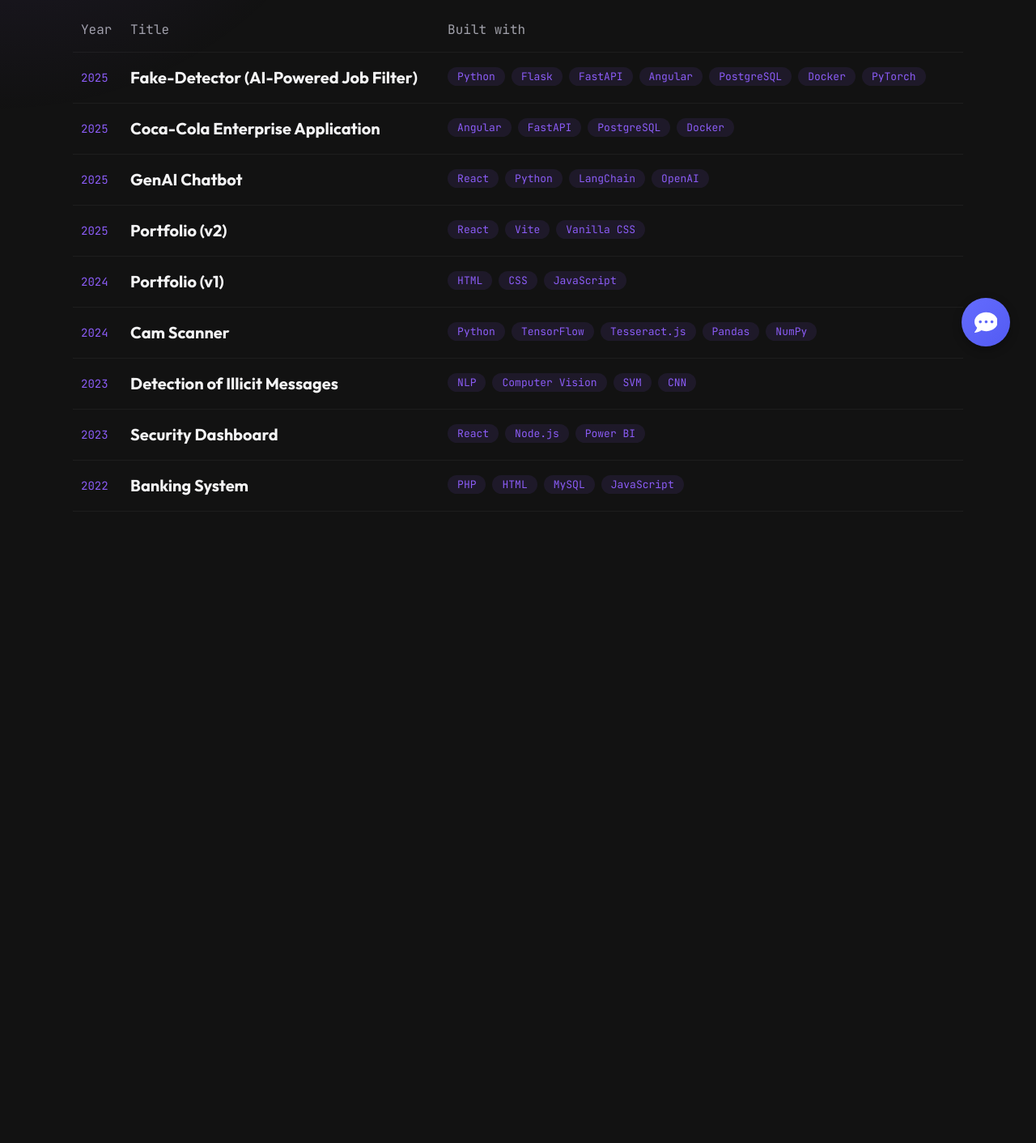
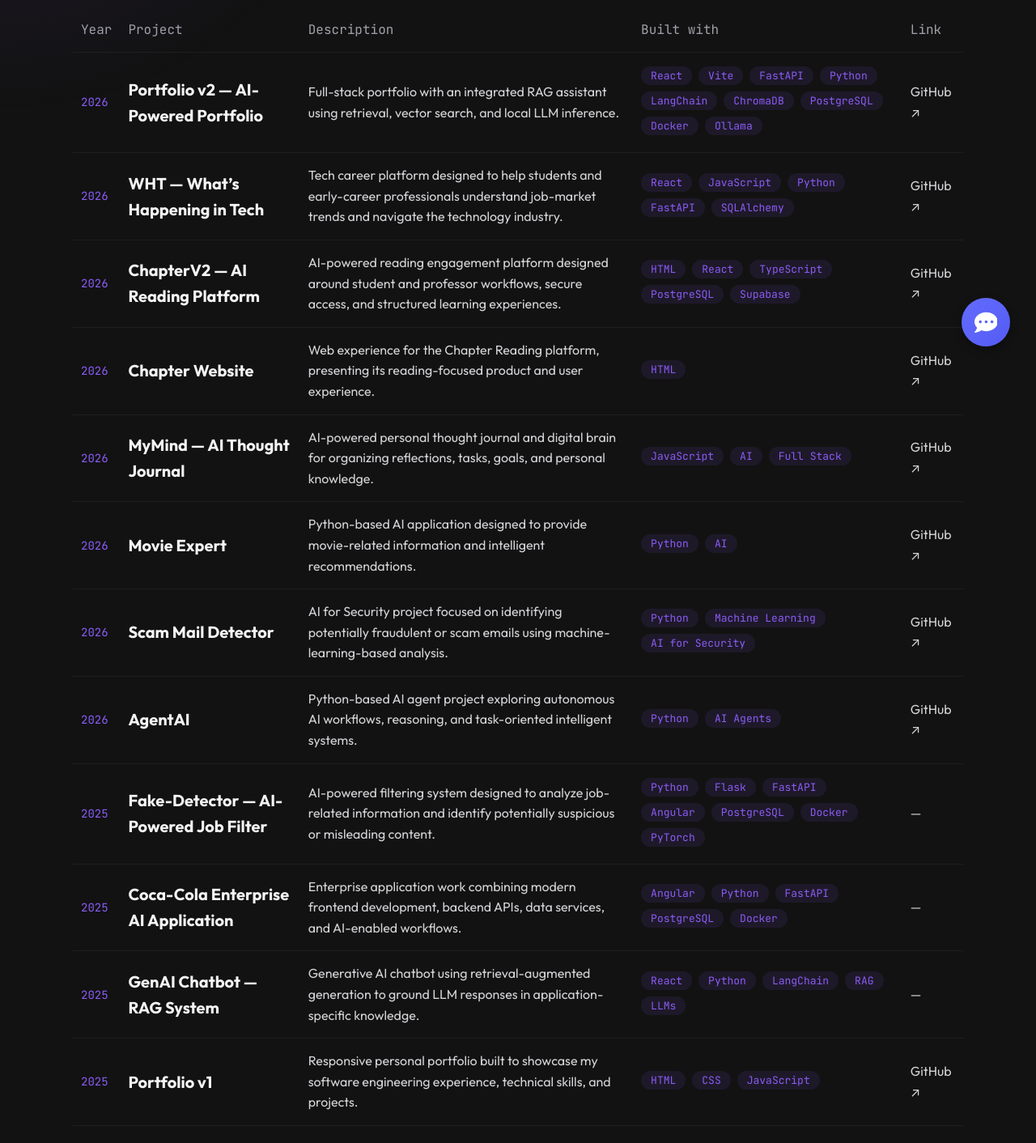
Before and after one commit to JyothsnaVellanki22/portfolio-v2, a React (Vite) app in the folder portfolio/: page /archive in a window 1280 px wide. Shown: the part 340-1752 px from the top of the page at 81% size. Before the commit the page ends 1072 px from the top, so only its background shows below. Built offline with nearby package versions, Linux system fonts and the light colour scheme.

Commit message:
Revise project archive for 2026 updates
Updated project entries with new titles, descriptions, and technologies for 2026. Removed outdated projects and added new ones.

```diff
--- a/portfolio/src/components/Archive.jsx
+++ b/portfolio/src/components/Archive.jsx
@@ -4,58 +4,247 @@
 const Archive = () => {
     const projects = [
         {
-            year: '2025',
-            title: 'Fake-Detector (AI-Powered Job Filter)',
-            builtWith: ['Python', 'Flask', 'FastAPI', 'Angular', 'PostgreSQL', 'Docker', 'PyTorch'],
+            year: '2026',
+            title: 'Portfolio v2 — AI-Powered Portfolio',
+            description:
+                'Full-stack portfolio with an integrated RAG assistant using retrieval, vector search, and local LLM inference.',
+            builtWith: [
+                'React',
+                'Vite',
+                'FastAPI',
+                'Python',
+                'LangChain',
+                'ChromaDB',
+                'PostgreSQL',
+                'Docker',
+                'Ollama'
+            ],
+            github: 'https://github.com/JyothsnaVellanki22/portfolio-v2',
+        },
+        {
+            year: '2026',
+            title: 'WHT — What’s Happening in Tech',
+            description:
+                'Tech career platform designed to help students and early-career professionals understand job-market trends and navigate the technology industry.',
+            builtWith: [
+                'React',
+                'JavaScript',
+                'Python',
+                'FastAPI',
+                'SQLAlchemy'
+            ],
+            github: 'https://github.com/JyothsnaVellanki22/WHT',
+        },
+        {
+            year: '2026',
+            title: 'ChapterV2 — AI Reading Platform',
+            description:
+                'AI-powered reading engagement platform designed around student and professor workflows, secure access, and structured learning experiences.',
+            builtWith: [
+                'HTML',
+                'React',
+                'TypeScript',
+                'PostgreSQL',
+                'Supabase'
+            ],
+            github: 'https://github.com/JyothsnaVellanki22/ChapterV2',
+        },
+        {
+            year: '2026',
+            title: 'Chapter Website',
+            description:
+                'Web experience for the Chapter Reading platform, presenting its reading-focused product and user experience.',
+            builtWith: [
+                'HTML'
+            ],
+            github: 'https://github.com/JyothsnaVellanki22/ChapterWebsite',
+        },
+        {
+            year: '2026',
+            title: 'MyMind — AI Thought Journal',
+            description:
+                'AI-powered personal thought journal and digital brain for organizing reflections, tasks, goals, and personal knowledge.',
+            builtWith: [
+                'JavaScript',
+                'AI',
+                'Full Stack'
+            ],
+            github: 'https://github.com/JyothsnaVellanki22/MyMind',
+        },
+        {
+            year: '2026',
+            title: 'Movie Expert',
+            description:
+                'Python-based AI application designed to provide movie-related information and intelligent recommendations.',
+            builtWith: [
+                'Python',
+                'AI'
+            ],
+            github: 'https://github.com/JyothsnaVellanki22/Movie_Expert',
+        },
+        {
+            year: '2026',
+            title: 'Scam Mail Detector',
+            description:
+                'AI for Security project focused on identifying potentially fraudulent or scam emails using machine-learning-based analysis.',
+            builtWith: [
+                'Python',
+                'Machine Learning',
+                'AI for Security'
+            ],
+            github: 'https://github.com/JyothsnaVellanki22/ScamMailDetector',
+        },
+        {
+            year: '2026',
+            title: 'AgentAI',
+            description:
+                'Python-based AI agent project exploring autonomous AI workflows, reasoning, and task-oriented intelligent systems.',
+            builtWith: [
+                'Python',
+                'AI Agents'
+            ],
+            github: 'https://github.com/JyothsnaVellanki22/AgentAI',
         },
         {
             year: '2025',
-            title: 'Coca-Cola Enterprise Application',
-            builtWith: ['Angular', 'FastAPI', 'PostgreSQL', 'Docker'],
+            title: 'Fake-Detector — AI-Powered Job Filter',
+            description:
+                'AI-powered filtering system designed to analyze job-related information and identify potentially suspicious or misleading content.',
+            builtWith: [
+                'Python',
+                'Flask',
+                'FastAPI',
+                'Angular',
+                'PostgreSQL',
+                'Docker',
+                'PyTorch'
+            ],
+            github: null,
         },
         {
             year: '2025',
-            title: 'GenAI Chatbot',
-            builtWith: ['React', 'Python', 'LangChain', 'OpenAI'],
+            title: 'Coca-Cola Enterprise AI Application',
+            description:
+                'Enterprise application work combining modern frontend development, backend APIs, data services, and AI-enabled workflows.',
+            builtWith: [
+                'Angular',
+                'Python',
+                'FastAPI',
+                'PostgreSQL',
+                'Docker'
+            ],
+            github: null,
         },
         {
             year: '2025',
-            title: 'Portfolio (v2)',
-            builtWith: ['React', 'Vite', 'Vanilla CSS'],
+            title: 'GenAI Chatbot — RAG System',
+            description:
+                'Generative AI chatbot using retrieval-augmented generation to ground LLM responses in application-specific knowledge.',
+            builtWith: [
+                'React',
+                'Python',
+                'LangChain',
+                'RAG',
+                'LLMs'
+            ],
+            github: null,
         },
         {
-            year: '2024',
-            title: 'Portfolio (v1)',
-            builtWith: ['HTML', 'CSS', 'JavaScript'],
+            year: '2025',
+            title: 'Portfolio v1',
+            description:
+                'Responsive personal portfolio built to showcase my software engineering experience, technical skills, and projects.',
+            builtWith: [
+                'HTML',
+                'CSS',
+                'JavaScript'
+            ],
+            github: 'https://github.com/JyothsnaVellanki22/Portfolio',
         },
         {
-            year: '2024',
-            title: 'Cam Scanner',
-            builtWith: ['Python', 'TensorFlow', 'Tesseract.js', 'Pandas', 'NumPy'],
+            year: '2025',
+            title: 'Cam Scanner — Intelligent Document Processing',
+            description:
+                'Computer-vision project for processing scanned documents and extracting useful information from images.',
+            builtWith: [
+                'Python',
+                'TensorFlow',
+                'Tesseract.js',
+                'Pandas',
+                'NumPy'
+            ],
+            github: 'https://github.com/JyothsnaVellanki22/CamScanner',
         },
         {
             year: '2023',
-            title: 'Detection of Illicit Messages',
-            builtWith: ['NLP', 'Computer Vision', 'SVM', 'CNN'],
+            title: 'Detection of Possible Illicit Messages',
+            description:
+                'AI for Security research exploring NLP and machine-learning techniques for identifying potentially suspicious online communications.',
+            builtWith: [
+                'AI for Security',
+                'Python',
+                'NLP',
+                'Computer Vision',
+                'SVM',
+                'Naive Bayes',
+                'CNN'
+            ],
+            github: null,
         },
         {
             year: '2023',
             title: 'Security Dashboard',
-            builtWith: ['React', 'Node.js', 'Power BI'],
+            description:
+                'Security-focused dashboard for presenting and analyzing security information through an interactive interface.',
+            builtWith: [
+                'Security Analytics',
+                'React',
+                'Node.js',
+                'Power BI'
+            ],
+            github: null,
+        },
+        {
+            year: '2022',
+            title: 'Cipher Code Security Analysis',
+            description:
+                'Cryptographic security project focused on identifying insecure key handling, weak hashing, and implementation-level vulnerabilities.',
+            builtWith: [
+                'Cryptography',
+                'Vulnerability Analysis',
+                'Security Testing',
+                'Python'
+            ],
+            github: null,
         },
         {
             year: '2022',
             title: 'Banking System',
-            builtWith: ['PHP', 'HTML', 'MySQL', 'JavaScript'],
+            description:
+                'Full-stack banking application implementing core account and transaction workflows through a web-based interface.',
+            builtWith: [
+                'PHP',
+                'HTML',
+                'MySQL',
+                'JavaScript'
+            ],
+            github: null,
         },
     ];
 
     return (
         <div className="archive-page">
             <header className="archive-header">
-                <Link to="/" className="back-link">← Jyothsna</Link>
+                <Link to="/" className="back-link">
+                    ← Jyothsna
+                </Link>
+
                 <h1 className="big-heading">All Projects</h1>
-                <p className="subtitle">A list of things I’ve worked on</p>
+
+                <p className="subtitle">
+                    AI systems, AI for Security, security engineering, and
+                    software projects I’ve worked on.
+                </p>
             </header>
 
             <div className="archive-content">
@@ -63,19 +252,52 @@
                     <thead>
                         <tr>
                             <th>Year</th>
-                            <th>Title</th>
+                            <th>Project</th>
+                            <th className="hide-on-mobile">Description</th>
                             <th className="hide-on-mobile">Built with</th>
+                            <th>Link</th>
                         </tr>
                     </thead>
+
                     <tbody>
                         {projects.map((project, i) => (
                             <tr key={i}>
-                                <td className="year">{project.year}</td>
-                                <td className="title">{project.title}</td>
+                                <td className="year">
+                                    {project.year}
+                                </td>
+
+                                <td className="title">
+                                    {project.title}
+                                </td>
+
+                                <td className="description hide-on-mobile">
+                                    {project.description}
+                                </td>
+
                                 <td className="tech hide-on-mobile">
                                     {project.builtWith.map((item, index) => (
-                                        <span key={index} className="tech-tag">{item}</span>
+                                        <span
+                                            key={index}
+                                            className="tech-tag"
+                                        >
+                                            {item}
+                                        </span>
                                     ))}
+                                </td>
+
+                                <td className="project-link">
+                                    {project.github ? (
+                                        <a
+                                            href={project.github}
+                                            target="_blank"
+                                            rel="noopener noreferrer"
+                                            aria-label={`View ${project.title} on GitHub`}
+                                        >
+                                            GitHub ↗
+                                        </a>
+                                    ) : (
+                                        <span>—</span>
+                                    )}
                                 </td>
                             </tr>
                         ))}
```
